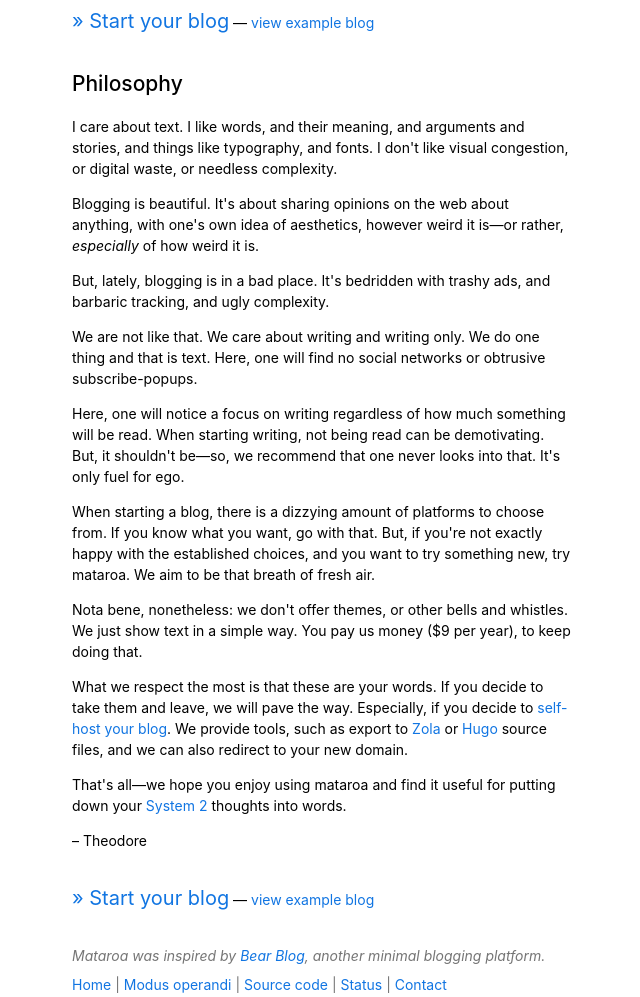
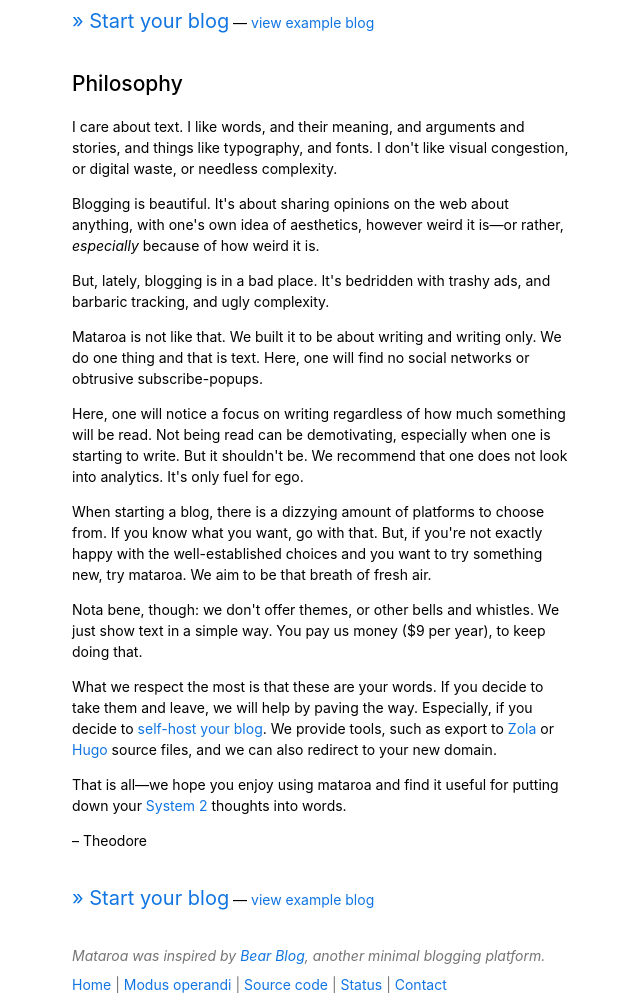
Before and after one commit to mataroa-blog/mataroa, a Django app: template main/templates/main/landing.html in a window 1280 px wide. Shown: the part 764-1761 px from the top of the page, without its empty margins (318-958 px from the left). Run offline with Django 3.2, Linux system fonts and the light colour scheme; the template is opened without the code that fills it, so the values that code supplies are empty.

Commit message:
update philosophy text on landing

```diff
--- a/main/templates/main/landing.html
+++ b/main/templates/main/landing.html
@@ -65,7 +65,7 @@
     </p>
     <p>
         Blogging is beautiful. It's about sharing opinions on the web about anything, with one's
-        own idea of aesthetics, however weird it is—or rather, <em>especially</em> of how
+        own idea of aesthetics, however weird it is—or rather, <em>especially</em> because of how
         weird it is.
     </p>
     <p>
@@ -73,36 +73,36 @@
         tracking, and ugly complexity.
     </p>
     <p>
-        We are not like that. We care about writing and writing only. We do one thing and that
-        is text. Here, one will find no social networks or obtrusive subscribe-popups.
+        Mataroa is not like that. We built it to be about writing and writing only. We do one thing
+        and that is text. Here, one will find no social networks or obtrusive subscribe-popups.
     </p>
 
     <p>
         Here, one will notice a focus on writing regardless of how much something will be read.
-        When starting writing, not being read can be demotivating. But, it shouldn't be—so, we
-        recommend that one never looks into that. It's only fuel for ego.
+        Not being read can be demotivating, especially when one is starting to write. But it
+        shouldn't be. We recommend that one does not look into analytics. It's only fuel for ego.
     </p>
     <p>
         When starting a blog, there is a dizzying amount of platforms to choose from. If you know
-        what you want, go with that. But, if you're not exactly happy with the established choices,
-        and you want to try something new, try mataroa. We aim to be that breath of fresh air.
+        what you want, go with that. But, if you're not exactly happy with the well-established
+        choices and you want to try something new, try mataroa. We aim to be that breath of fresh
+        air.
     </p>
     <p>
-        Nota bene, nonetheless: we don't offer themes, or other bells and whistles. We just show
+        Nota bene, though: we don't offer themes, or other bells and whistles. We just show
         text in a simple way. You pay us money ($9 per year), to keep doing that.
     </p>
 
     <p>
         What we respect the most is that these are your words. If you decide to take them and
-        leave, we will pave the way. Especially, if you decide to
+        leave, we will help by paving the way. Especially, if you decide to
         <a href="https://sirodoht.com/blog/the-ideal-blog-platform/">self-host your blog</a>.
         We provide tools, such as export to <a href="https://www.getzola.org/">Zola</a> or
         <a href="https://gohugo.io/">Hugo</a> source files, and we can also redirect to your
         new domain.
     </p>
-
     <p>
-        That's all—we hope you enjoy using mataroa and find it useful for putting down your
+        That is all—we hope you enjoy using mataroa and find it useful for putting down your
         <a href="https://en.wikipedia.org/wiki/Dual_process_theory">System&nbsp;2</a> thoughts into
         words.
     </p>
```
